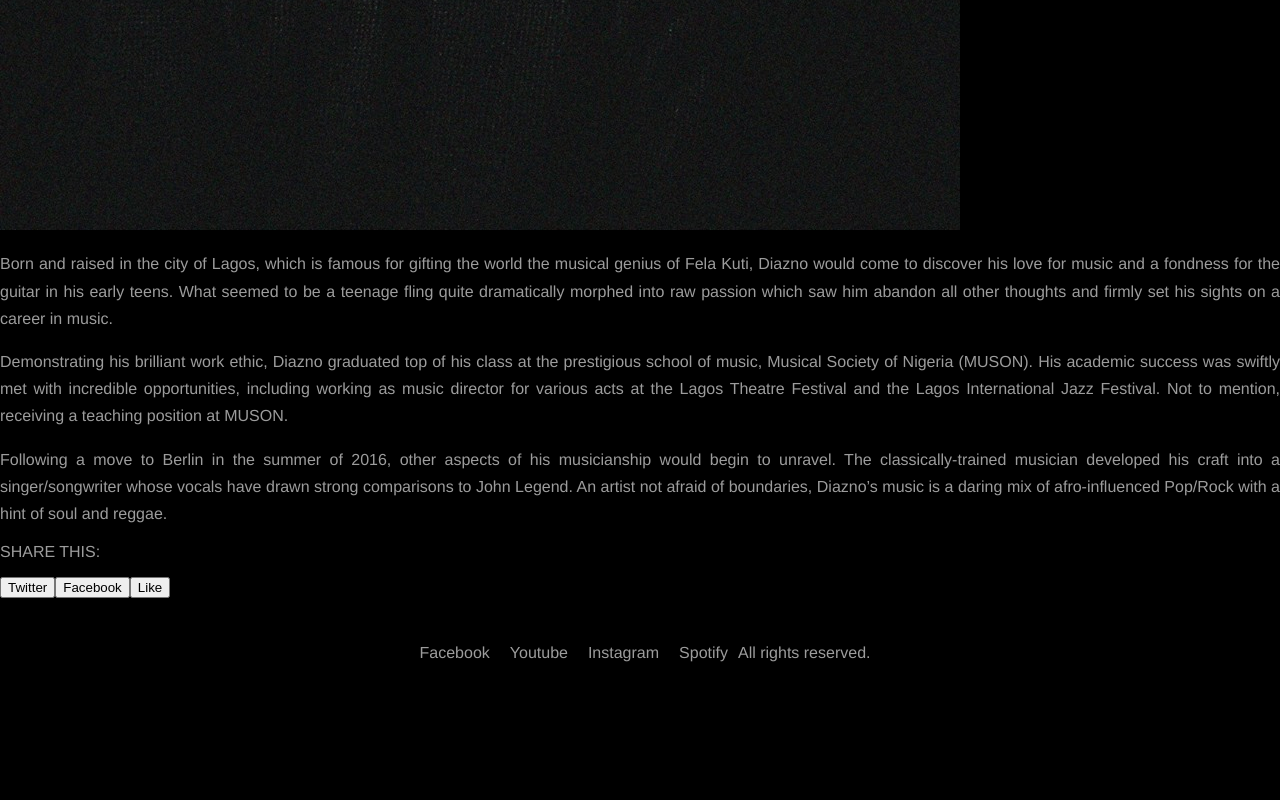
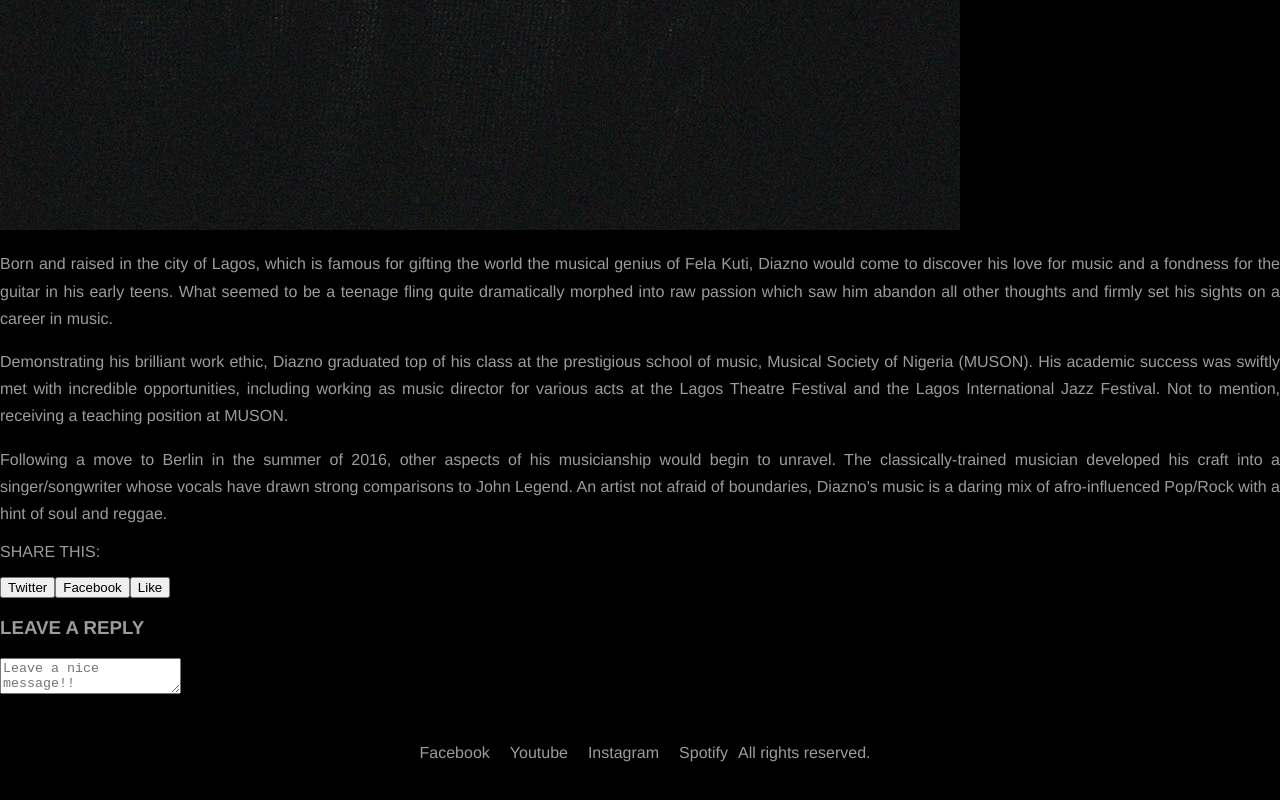
Before and after one commit to carlosmertens/diazno, a Next.js app: page /about in a window 1280 px wide. Shown: the part 916-1716 px from the top of the page. Before the commit the page ends 1624 px from the top, so only its background shows below. Built offline with nearby package versions, Linux system fonts and the light colour scheme.

Commit message:
create message box component

```diff
--- /dev/null
+++ b/components/LeaveMessage.js
@@ -0,0 +1,35 @@
+import React, { useState } from 'react';
+
+const LeaveMessage = () => {
+  const [message, setMessage] = useState('');
+
+  const handleSubmit = (e) => {
+    e.preventDefault();
+    console.log(message);
+  };
+
+  const handleKeyPress = (e) => {
+    if (e.key === 'Enter') {
+      console.log(message);
+      setMessage('');
+    }
+  };
+
+  return (
+    <div>
+      <h3>LEAVE A REPLY</h3>
+      <form onSubmit={handleSubmit}>
+        <textarea
+          className='form-message'
+          type='submit'
+          placeholder='Leave a nice message!!'
+          value={message}
+          onChange={(e) => setMessage(e.target.value)}
+          onKeyPress={handleKeyPress}
+        />
+      </form>
+    </div>
+  );
+};
+
+export default LeaveMessage;
--- a/pages/about.js
+++ b/pages/about.js
@@ -1,6 +1,7 @@
 import PageLayout from '../components/PageLayout';
 import Description from '../components/Description';
 import ShareSocial from '../components/ShareSocial';
+import LeaveMessage from '../components/LeaveMessage';
 
 const About = () => {
   return (
@@ -10,6 +11,7 @@ const About = () => {
         <img src='/img/diazno2.jpg' alt='Diazno' />
         <Description />
         <ShareSocial />
+        <LeaveMessage />
       </main>
     </PageLayout>
   );
--- a/pages/contact.js
+++ b/pages/contact.js
@@ -1,11 +1,15 @@
 // import styles from '../styles/Home.module.css';
 import PageLayout from '../components/PageLayout';
+import ShareSocial from '../components/ShareSocial';
+import LeaveMessage from '../components/LeaveMessage';
 
 const Contact = () => {
   return (
     <PageLayout>
       <main className='{styles.main}'>
         <h1 className='{styles.title}'>Contact</h1>
+        <ShareSocial />
+        <LeaveMessage />
       </main>
     </PageLayout>
   );
--- a/pages/dates.js
+++ b/pages/dates.js
@@ -1,6 +1,7 @@
 import PageLayout from '../components/PageLayout';
 import UpcomingDates from '../components/UpcomingDates';
 import PreviousDates from '../components/PreviousDates';
+import LeaveMessage from '../components/LeaveMessage';
 
 const Dates = () => {
   return (
@@ -15,6 +16,8 @@ const Dates = () => {
         <UpcomingDates />
 
         <PreviousDates />
+
+        <LeaveMessage />
       </main>
     </PageLayout>
   );
--- a/pages/gallery.js
+++ b/pages/gallery.js
@@ -2,6 +2,7 @@
 import PageLayout from '../components/PageLayout';
 import Carousel from '../components/Carousel';
 import ShareSocial from '../components/ShareSocial';
+import LeaveMessage from '../components/LeaveMessage';
 
 const Gallery = () => {
   return (
@@ -10,6 +11,7 @@ const Gallery = () => {
         <h1 className='{styles.title}'>Gallery</h1>
         <Carousel />
         <ShareSocial />
+        <LeaveMessage />
       </main>
     </PageLayout>
   );
```
